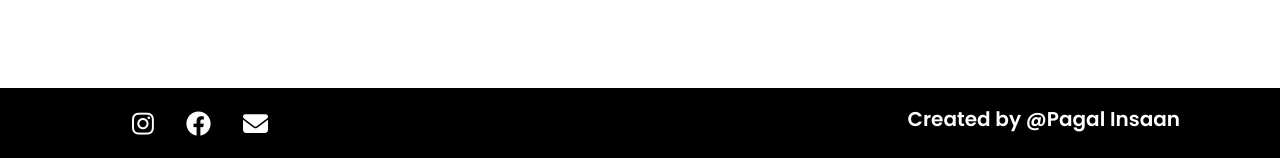
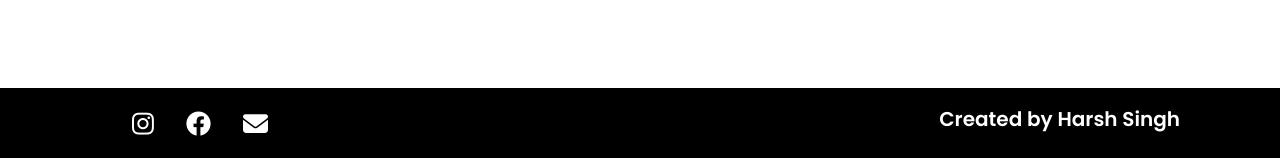
Before and after one commit to harshscool9559/Book-My-Hotel, a PHP site: page /hotelmanage_system/home.php in a window 1280 px wide. Shown: the part 2152-2310 px from the top of the page. Run offline with PHP 8.4, Linux system fonts and the light colour scheme; a user stored in the database is signed in.

Commit message:
Update home.php
Just changes some description

```diff
--- a/Book Your Hotel/home.php
+++ b/Book Your Hotel/home.php
@@ -288,7 +288,7 @@ if($usermail == true){
       <i class="fa-solid fa-envelope"></i>
     </div>
     <div class="createdby">
-      <h5>Created by @Pagal Insaan </h5>
+      <h5>Created by Harsh Singh </h5>
     </div>
   </section>
 </body>
```
